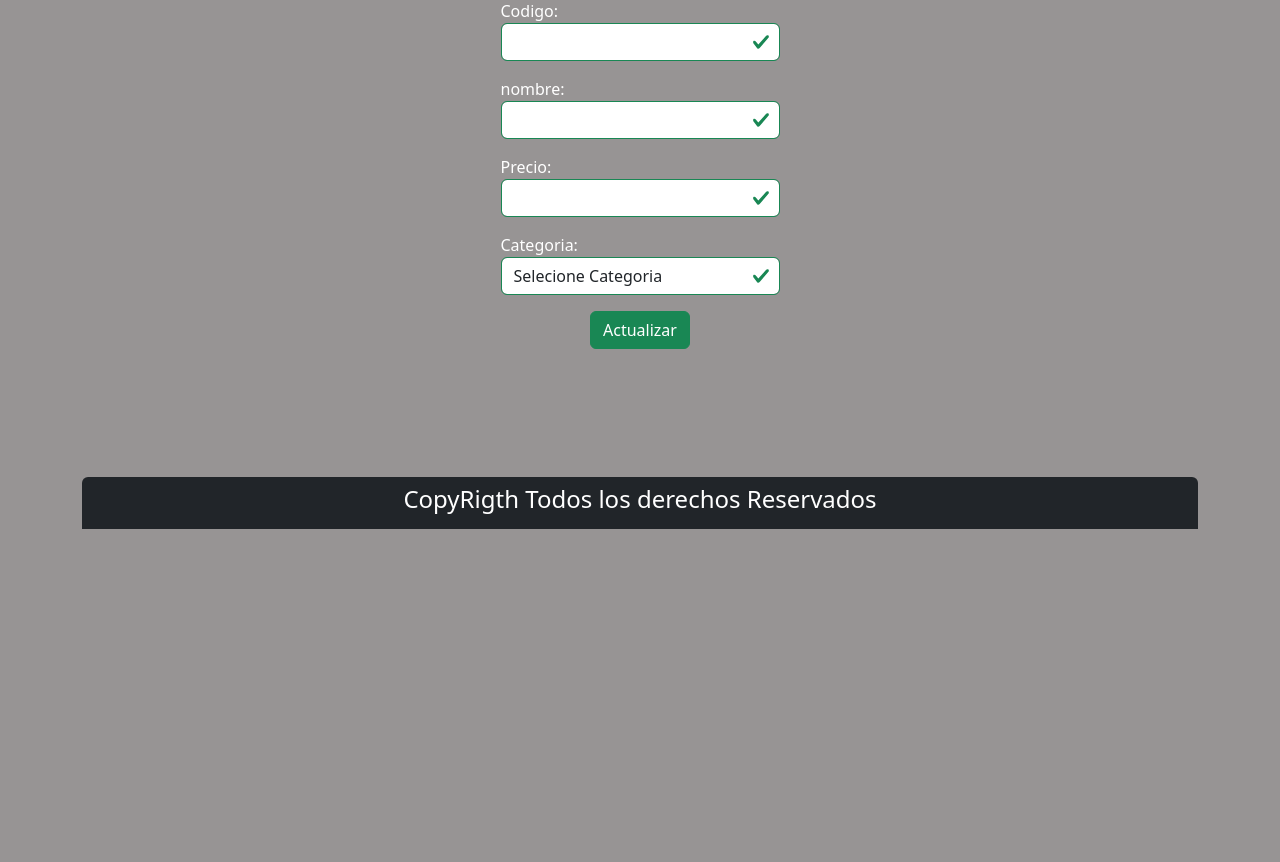
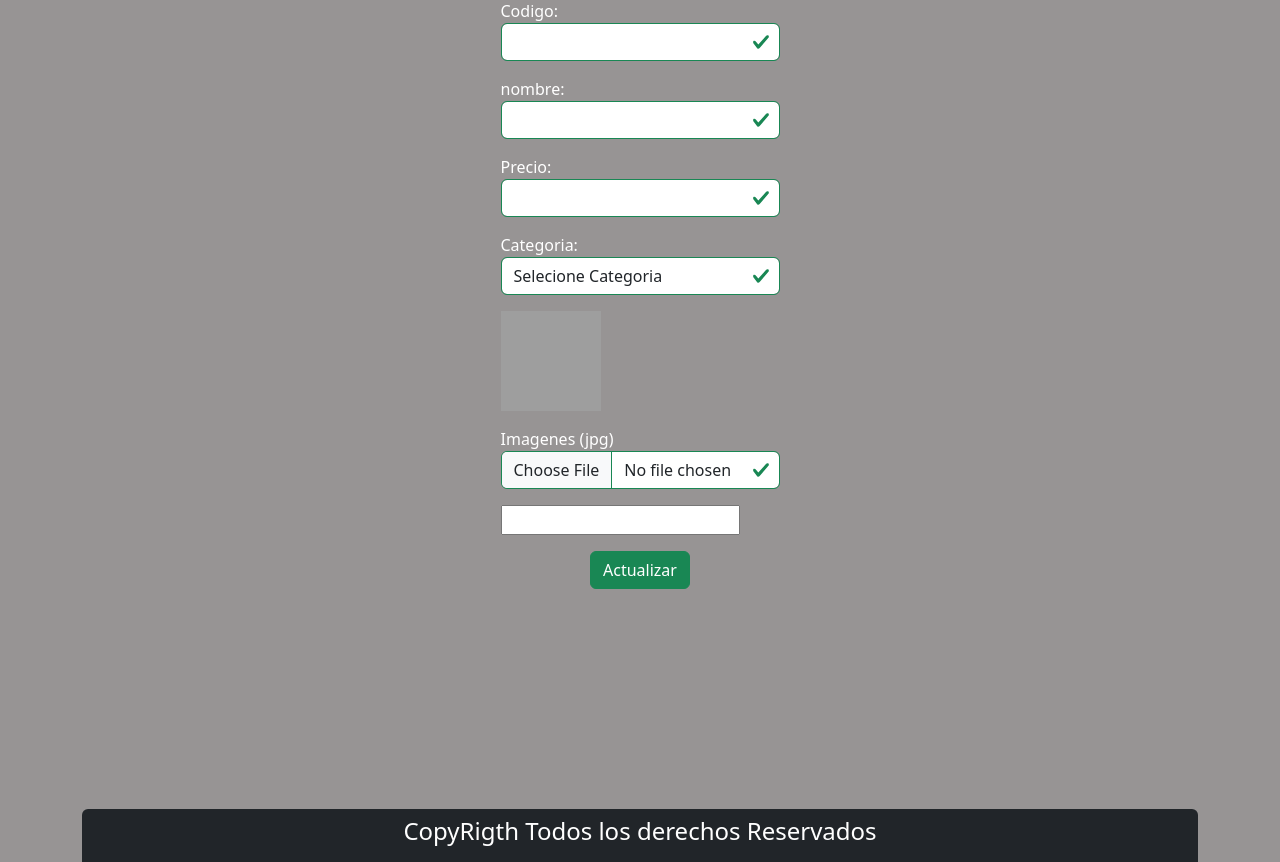
Before and after one commit to JuanDavidChimbaco/PriyectosSena2023, a Flask app: template MONGO DB - WEB/templates/frmActualizarProducto.html in a window 1280 px wide. Shown: the part 151-1013 px from the top of the page. Before the commit the page ends 680 px from the top, so only its background shows below. Run offline with Flask 2, Linux system fonts and the light colour scheme; the template is opened without the code that fills it, so the values that code supplies are empty; some libraries are stand-ins or nearby versions; grey boxes are pictures that could not be loaded.

Commit message:
Agregar un modal para eliminar y ponerle una imagen a cada producto

```diff
--- a/MONGO DB - WEB/app.py
+++ b/MONGO DB - WEB/app.py
@@ -1,6 +1,7 @@
 from flask import Flask, request,render_template
 import pymongo
 import os
+
 
 
 app = Flask(__name__)
@@ -14,6 +15,7 @@ baseDatos = miConexion["GESTIONPRODUCTOS"]
 print(type(baseDatos))
 
 #crear objeto que permite acceder a la coleccion productos
+
 productos = baseDatos["PRODUCTOS"]
 print(type(productos))
 
--- a/MONGO DB - WEB/static/css/app.css
+++ b/MONGO DB - WEB/static/css/app.css
@@ -14,7 +14,7 @@ section{
     height: 100%;
 }
 footer{
-    padding-top: 10%;
+    padding-top: 18.3%;
     height: 150px;
     width: 100%;
 }
--- a/MONGO DB - WEB/static/js/app.js
+++ b/MONGO DB - WEB/static/js/app.js
@@ -0,0 +1,17 @@
+
+function abrirModalEliminar(idProducto){
+    Swal.fire({
+        title: 'Eliminar Producto',
+        text: 'Esta seguro de Eliminar?',
+        icon : 'warning',
+        showCancelButton : true,
+        confirmButtonColor:'#3585d6',
+        cancelButtonColor: '#d33',
+        cancelButtonText: 'NO',
+        confirmButtonText:'SI'
+    }).then((result)=>{
+        if (result.isConfirmed){
+            location.href=`/eliminar/${idProducto}`
+        }
+    })
+}
--- a/MONGO DB - WEB/templates/frmActualizarProducto.html
+++ b/MONGO DB - WEB/templates/frmActualizarProducto.html
@@ -26,6 +26,16 @@
                     <option value="accesorios">accesorios</option>
                 </select>
             </div>
+            <div class="mb-3">
+                <img src="/static/img/{{producto['_id']}}.jpg" width="100" height="100" alt="{{producto['nombre']}}">
+            </div>
+            <div class="mb-3">
+                <label for="fileFoto">Imagenes (jpg)</label>
+                <input type="file" name="fileFoto" id="file_Foto" class="form-control" accept=".jpg">
+            </div>
+            <div class="mb-3">
+                <input type="text" name="idProducto" value="{{producto['_id']}}">
+            </div>
             <div class="text-center">
                 <input type="submit" value="Actualizar" class="btn btn-success">
             </div>
--- a/MONGO DB - WEB/templates/index.html
+++ b/MONGO DB - WEB/templates/index.html
@@ -28,6 +28,7 @@
         <section class="d-flex justify-content-center">{%block contenido%} {%endblock %}</section>
         <footer class="">{%block piePagina%} {%endblock %}</footer>
     </div>
+    <script src="/static/js/app.js"></script>
 </body>
 
 </html>
--- a/MONGO DB - WEB/templates/listarProductos.html
+++ b/MONGO DB - WEB/templates/listarProductos.html
@@ -29,7 +29,7 @@
                     <a href="/vistaActualizarProducto/{{producto['codigo']}}" class="text-decoration-none">
                         <i class="fa fa-edit text-warning"></i>
                     </a>
-                    <a href="/eliminar/{{producto['codigo']}}">
+                    <a onclick="abrirModalEliminar(`{{producto['codigo']}}`)" class="mx-3" role='button'>
                         <i class="fa fa-trash text-danger"></i>
                     </a>
                 </td>
```
Also changed, not shown: MONGO DB - WEB/controlador/controllerProducto.py (+16 -10 lines), MONGO DB - WEB/static/img/641e57dd8111c5e0c3ff827e.jpg (added), MONGO DB - WEB/static/img/641e57dd8111c5e0c3ff827f.jpg (added), MONGO DB - WEB/static/img/641e57dd8111c5e0c3ff8280.jpg (added), MONGO DB - WEB/static/img/641e57dd8111c5e0c3ff8281.jpg (added), MONGO DB - WEB/static/img/641e57dd8111c5e0c3ff8282.jpg (added), MONGO DB - WEB/static/img/641e57dd8111c5e0c3ff8283.jpg (added), MONGO DB - WEB/static/img/641e57dd8111c5e0c3ff8284.jpg (added), MONGO DB - WEB/static/img/641e57dd8111c5e0c3ff8285.jpg (added), MONGO DB - WEB/static/img/641e57dd8111c5e0c3ff8286.jpg (added), MONGO DB - WEB/static/img/641e57dd8111c5e0c3ff8287.jpg (added), MONGO DB - WEB/static/img/641e81e6b40ad62f2171da39.jpg (added), MONGO DB - WEB/static/img/641f2d717e8e665c515dec8c.jpg (added), MONGO DB - WEB/static/img/641f40f65015914cbe70c01a.jpg (added).
